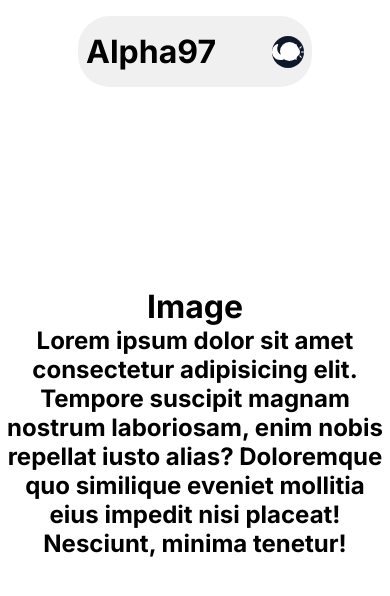
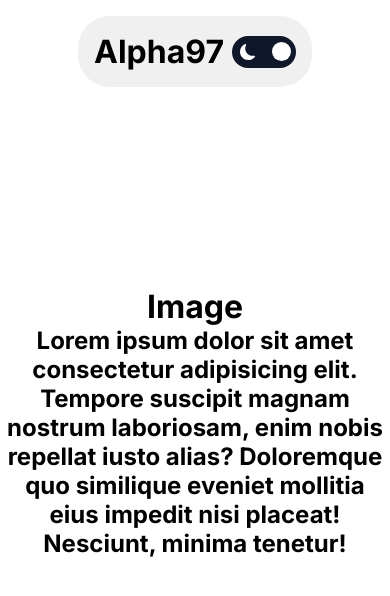
Before and after one commit to alphadev97/Alpha97---Personel-Portfolio, a Next.js app: page / in a window 390 px wide. Shown: the top 596 px of the page. Built offline with nearby package versions, Linux system fonts and the light colour scheme.

Commit message:
responsiveHeader

```diff
--- a/src/components/Header/header.module.css
+++ b/src/components/Header/header.module.css
@@ -24,6 +24,10 @@
   font-weight: 500;
 }
 
+.mobileMenu {
+  display: none;
+}
+
 @media screen and (max-width: 1500px) {
   .header {
     gap: 0.5rem;
@@ -42,10 +46,18 @@
 }
 
 @media screen and (max-width: 1200px) {
+  .header {
+    justify-content: space-around;
+    align-items: center;
+  }
   .logo {
     display: flex;
   }
-  .title {
+  .navItem {
     display: none;
   }
+
+  .mobileMenu {
+    display: inline-block;
+  }
 }
```
